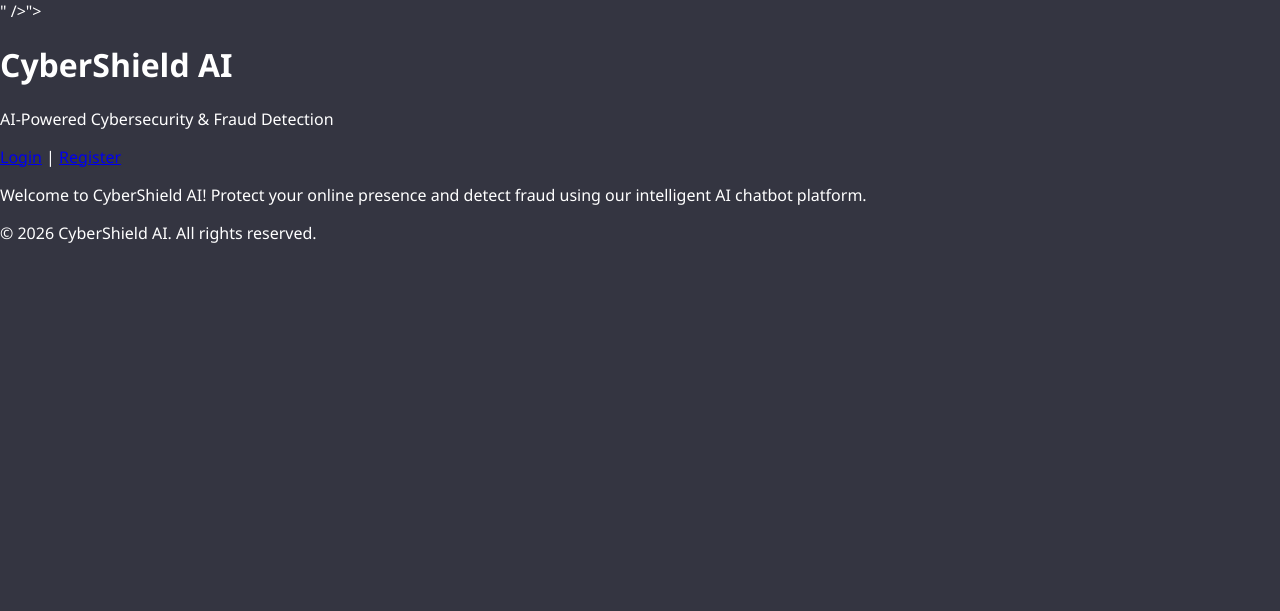
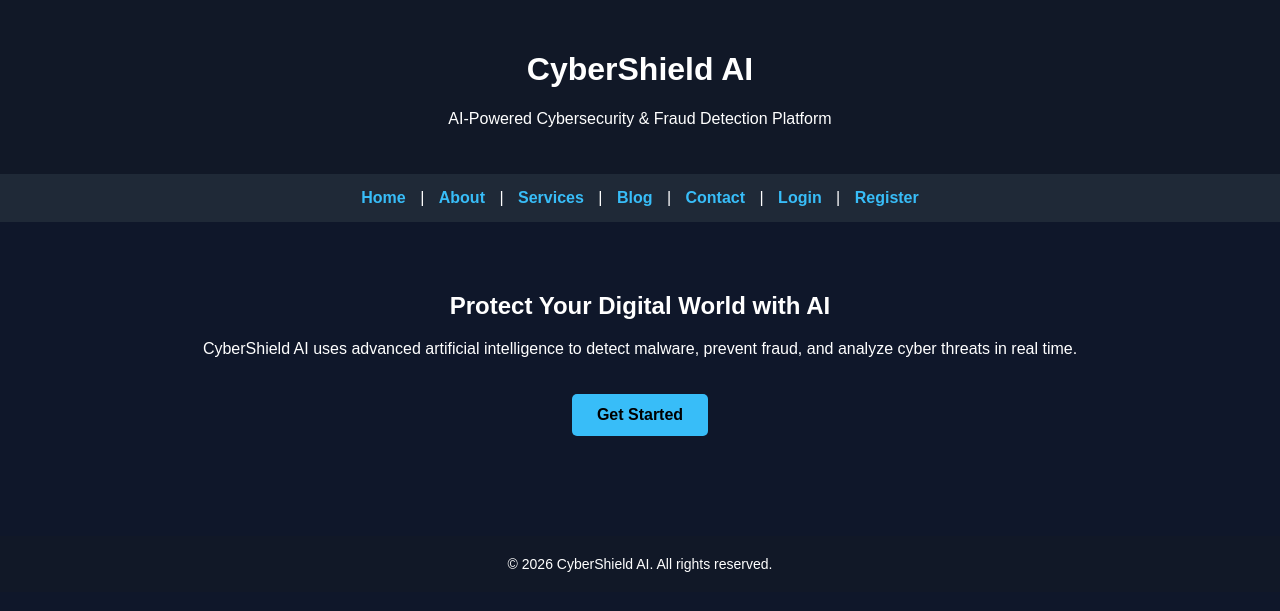
Before and after one commit to Philipalbino/cybershield-ai, a Flask app: page / in a window 1280 px wide. Shown: the top 611 px of the page. Run offline with Flask 3, Linux system fonts and the light colour scheme.

Commit message:
Add Cybershield logo, new templates, manifest and service worker

```diff
--- a/app.py
+++ b/app.py
@@ -1,32 +1,30 @@
 import os
 import sqlite3
-from flask import Flask, render_template, request, jsonify, Response, stream_with_context, session, redirect, url_for
-import time
-
+from flask import Flask, render_template, request, jsonify, session, redirect, url_for
 from werkzeug.security import generate_password_hash, check_password_hash
 from dotenv import load_dotenv
-from ai_engine import analyze_message  # Your AI engine
+from ai_engine import analyze_message
 
 load_dotenv()
 
 # ===========================
-# Flask app setup
+# Flask App Setup
 # ===========================
 app = Flask(__name__, static_folder="static")
 app.secret_key = os.getenv("SECRET_KEY") or "super-secret-dev-key-123"
+
 @app.route("/google-site-verification: google701042e23c6c10eb.html")
 def google_verify():
     return app.send_static_file("google-site-verification: google701042e23c6c10eb.html")
 
 
 # ===========================
-# Database initialization
+# Database Initialization
 # ===========================
 def init_db():
     conn = sqlite3.connect("database.db")
     c = conn.cursor()
 
-    # Users table
     c.execute("""
         CREATE TABLE IF NOT EXISTS users (
             id INTEGER PRIMARY KEY AUTOINCREMENT,
@@ -35,7 +33,6 @@
         )
     """)
 
-    # Conversations table
     c.execute("""
         CREATE TABLE IF NOT EXISTS conversations (
             id INTEGER PRIMARY KEY AUTOINCREMENT,
@@ -45,7 +42,6 @@
         )
     """)
 
-    # Messages table
     c.execute("""
         CREATE TABLE IF NOT EXISTS messages (
             id INTEGER PRIMARY KEY AUTOINCREMENT,
@@ -62,30 +58,34 @@
 init_db()
 
 # ===========================
-# SEO homepage & static files
+# SEO + Static Routes
 # ===========================
 @app.route("/")
 def home():
-    return render_template("index.html")  # Contains Google meta tag
+    return render_template("index.html")
 
 @app.route("/robots.txt")
 def robots():
     return app.send_static_file("robots.txt")
 
 # ===========================
-# User registration
+# Registration
 # ===========================
 @app.route("/register", methods=["GET", "POST"])
 def register():
     if request.method == "POST":
         username = request.form.get("username")
         password = request.form.get("password")
+
         hashed_pw = generate_password_hash(password)
 
         try:
             conn = sqlite3.connect("database.db")
             c = conn.cursor()
-            c.execute("INSERT INTO users (username, password) VALUES (?, ?)", (username, hashed_pw))
+            c.execute(
+                "INSERT INTO users (username, password) VALUES (?, ?)",
+                (username, hashed_pw),
+            )
             conn.commit()
             conn.close()
             return redirect("/login")
@@ -95,7 +95,7 @@
     return render_template("register.html")
 
 # ===========================
-# User login
+# Login
 # ===========================
 @app.route("/login", methods=["GET", "POST"])
 def login():
@@ -118,7 +118,7 @@
     return render_template("login.html")
 
 # ===========================
-# User dashboard
+# Dashboard
 # ===========================
 @app.route("/dashboard")
 def dashboard():
@@ -126,6 +126,7 @@
         return redirect("/login")
 
     user_id = session["user_id"]
+
     conn = sqlite3.connect("database.db")
     c = conn.cursor()
     c.execute("SELECT * FROM conversations WHERE user_id=?", (user_id,))
@@ -141,8 +142,15 @@
 def logout():
     session.clear()
     return redirect("/")
+
+# ===========================
+# Chat API
+# ===========================
 @app.route("/chat", methods=["POST"])
 def chat():
+    if "user_id" not in session:
+        return jsonify({"error": "Unauthorized"}), 401
+
     data = request.json
     user_input = data.get("message", "")
 
@@ -151,8 +159,27 @@
     return jsonify({"reply": reply})
 
 # ===========================
-# Production-ready entry
+# Extra Pages
+# ===========================
+@app.route("/about")
+def about():
+    return render_template("about.html")
+
+@app.route("/services")
+def services():
+    return render_template("services.html")
+
+@app.route("/blog")
+def blog():
+    return render_template("blog.html")
+
+@app.route("/contact")
+def contact():
+    return render_template("contact.html")
+
+# ===========================
+# Run App
 # ===========================
 if __name__ == "__main__":
-    port = int(os.environ.get("PORT", 8080))
+    port = int(os.environ.get("PORT", 5000))
     app.run(host="0.0.0.0", port=port)
--- a/templates/index.html
+++ b/templates/index.html
@@ -4,37 +4,114 @@
     <meta charset="UTF-8">
     <meta name="viewport" content="width=device-width, initial-scale=1.0">
 
-    <title>CyberShield AI - Cybersecurity Chatbot</title>
+    <!-- SEO Title -->
+    <title>CyberShield AI - AI Powered Cybersecurity Threat Detection</title>
 
     <!-- SEO Meta Tags -->
-    <meta name="description" content="CyberShield AI is an AI-powered cybersecurity and fraud detection chatbot platform. Protect yourself online with smart AI assistance.">
-    <meta name="keywords" content="AI, cybersecurity, chatbot, fraud detection, online security, threat analysis">
+    <meta name="description" content="CyberShield AI is an AI-powered cybersecurity and fraud detection chatbot platform. Detect malware, fraud, and online threats instantly using intelligent AI.">
+    <meta name="keywords" content="AI cybersecurity, fraud detection, chatbot security, malware detection, online protection, threat analysis">
+    <meta name="author" content="CyberShield AI">
 
     <!-- Google Search Console Verification -->
-    <meta name="google-site-verification"content="pkHP5SkQD7oJWhudXCQNCnq7YB-AzuLi9NWGarBra3I" />" />">
+    <meta name="google-site-verification" content="pkHP5SkQD7oJWhudXCQNCnq7YB-AzuLi9NWGarBra3I">
 
-    <!-- External CSS -->
-    <link rel="stylesheet" href="/static/style.css">
+    <!-- CSS -->
+    <link rel="stylesheet" href="{{ url_for('static', filename='style.css') }}">
+    <!-- Favicon / App Icons -->
+<link rel="icon" href="{{ url_for('static', filename='icons/cybershield-48.png') }}" type="image/png">
+<link rel="apple-touch-icon" href="{{ url_for('static', filename='icons/cybershield-192.png') }}">
+
+    <style>
+        body {
+            margin: 0;
+            font-family: Arial, sans-serif;
+            background-color: #0f172a;
+            color: white;
+        }
+
+        header {
+            text-align: center;
+            padding: 30px;
+            background: #111827;
+        }
+
+        nav {
+            text-align: center;
+            padding: 15px;
+            background: #1f2937;
+        }
+
+        nav a {
+            color: #38bdf8;
+            text-decoration: none;
+            margin: 0 10px;
+            font-weight: bold;
+        }
+
+        nav a:hover {
+            color: white;
+        }
+
+        main {
+            text-align: center;
+            padding: 50px 20px;
+        }
+
+        .btn {
+            display: inline-block;
+            margin-top: 20px;
+            padding: 12px 25px;
+            background: #38bdf8;
+            color: black;
+            text-decoration: none;
+            border-radius: 5px;
+            font-weight: bold;
+        }
+
+        .btn:hover {
+            background: #0ea5e9;
+        }
+
+        footer {
+            text-align: center;
+            padding: 20px;
+            background: #111827;
+            margin-top: 50px;
+            font-size: 14px;
+        }
+    </style>
 </head>
+
 <body>
+
     <header>
         <h1>CyberShield AI</h1>
-        <p>AI-Powered Cybersecurity & Fraud Detection</p>
+        <p>AI-Powered Cybersecurity & Fraud Detection Platform</p>
     </header>
 
     <nav>
+        <a href="/">Home</a> |
+        <a href="/about">About</a> |
+        <a href="/services">Services</a> |
+        <a href="/blog">Blog</a> |
+        <a href="/contact">Contact</a> |
         <a href="/login">Login</a> |
         <a href="/register">Register</a>
     </nav>
 
     <main>
-        <section>
-            <p>Welcome to CyberShield AI! Protect your online presence and detect fraud using our intelligent AI chatbot platform.</p>
-        </section>
+        <h2>Protect Your Digital World with AI</h2>
+        <p>
+            CyberShield AI uses advanced artificial intelligence to detect malware,
+            prevent fraud, and analyze cyber threats in real time.
+        </p>
+
+        <a href="/register" class="btn">Get Started</a>
     </main>
 
     <footer>
-        <p>&copy; 2026 CyberShield AI. All rights reserved.</p>
+        © 2026 CyberShield AI. All rights reserved.
     </footer>
+
 </body>
 </html>
```
Also changed, not shown: cybershield-ai_logo.html (added, +33 -0 lines), sitemap.xml (added, +15 -0 lines), static/service-worker.js (added, +20 -0 lines), templates/about.html (added, +10 -0 lines), templates/blog.html (added, +10 -0 lines), templates/contact.html (added, +10 -0 lines), templates/dashboard.html (+103 -37 lines), templates/services.html (added, +15 -0 lines), database.db, static/manifest.json (added).
